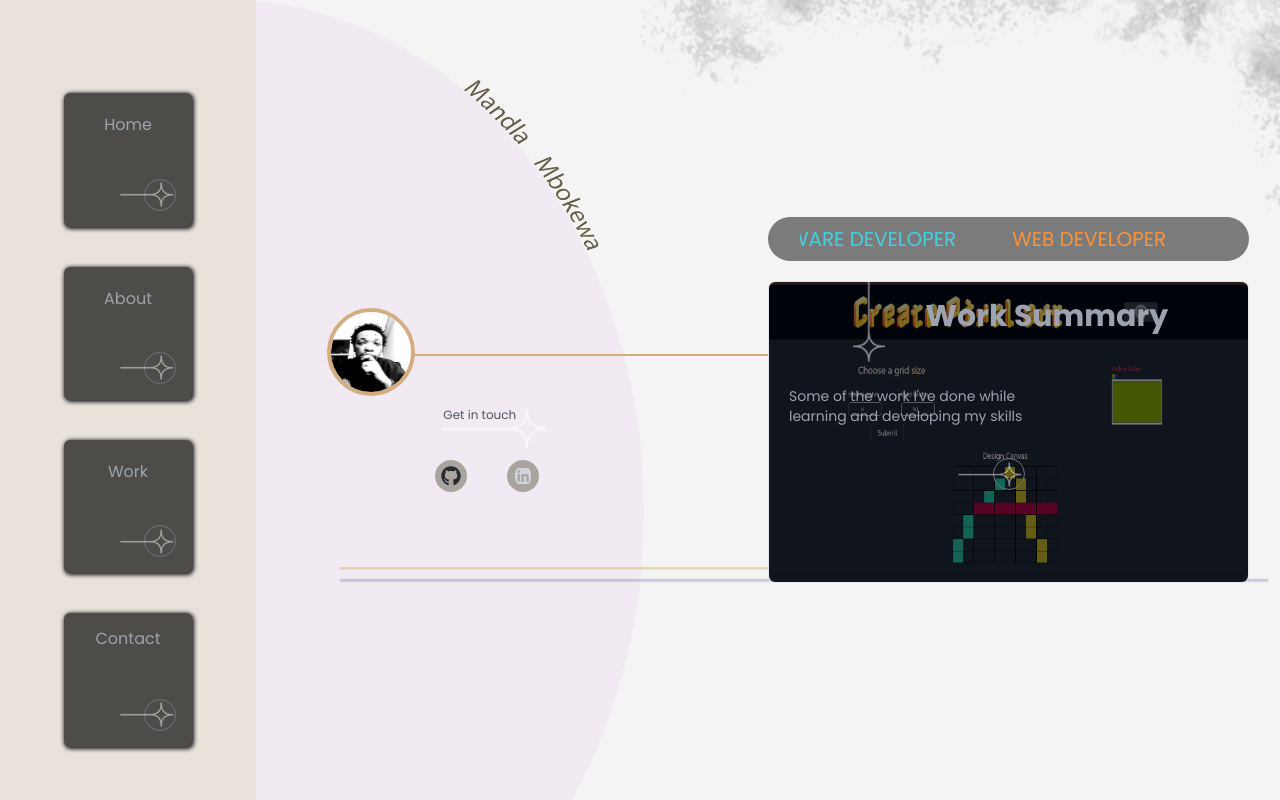
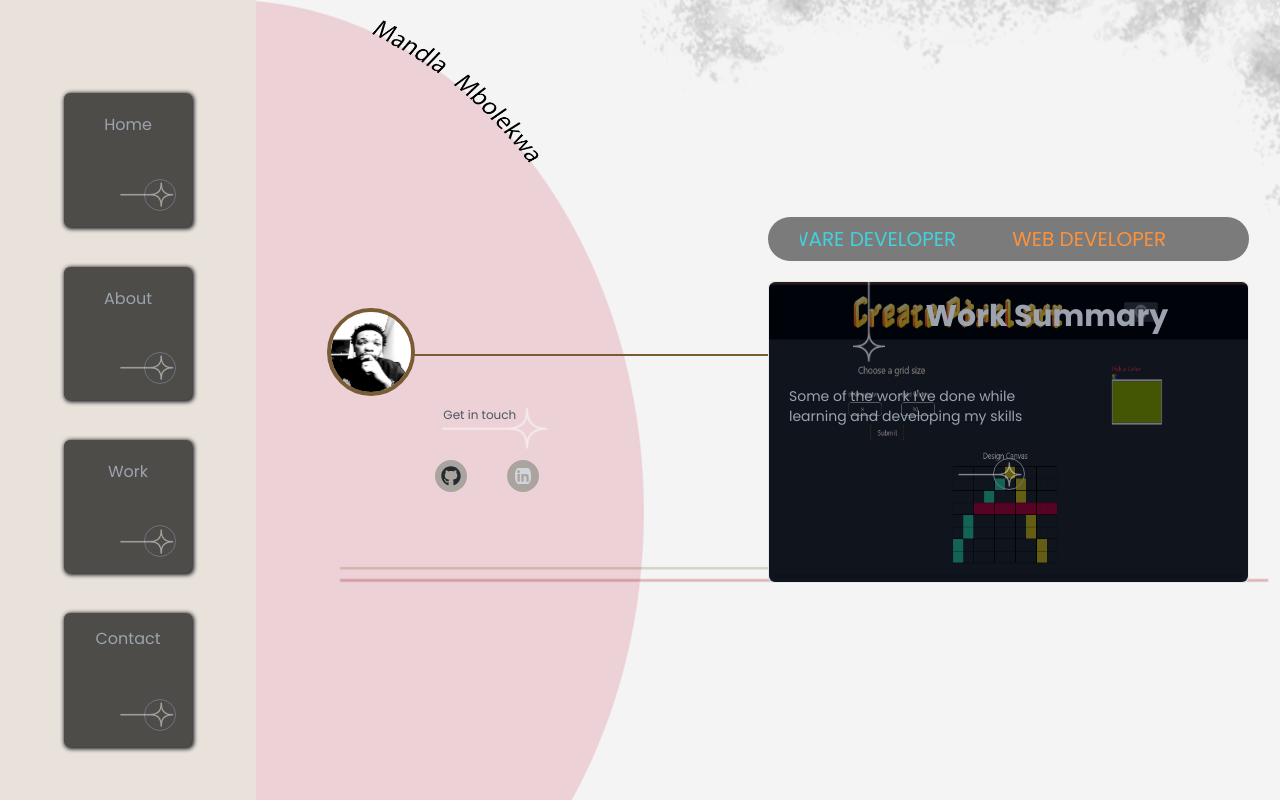
Before and after one commit to 23Mandla/portfolio, a React (Create React App) app: page / in a window 1280 px wide. Built offline with nearby package versions, Linux system fonts and the light colour scheme.

Commit message:
bug fixing

```diff
--- a/src/componets/Home/Home.js
+++ b/src/componets/Home/Home.js
@@ -55,10 +55,10 @@
           className="hidden md:grid text-[12px] lg:text-[14px] text-gray-600 order-last md:order-first"
         >
           <div className="relative flex items-end pl-10">
-            <div className="flex border-4 rounded-full border-[#d3ad80] items-start justify-center">
+            <div className="flex border-4 rounded-full border-[#795C34] items-start justify-center">
               <img src={mandla} alt="" className="w-20 h-20 rounded-full"/>
             </div>
-            <div className="absolute bg-[#d3ad80] h-0.5 w-full bottom-10 left-[9em]">
+            <div className="absolute bg-[#795C34] h-0.5 w-full bottom-10 left-[9em]">
 
             </div>
           </div>
```
Also changed, not shown: src/componets/assets/images/home-bg.png.
